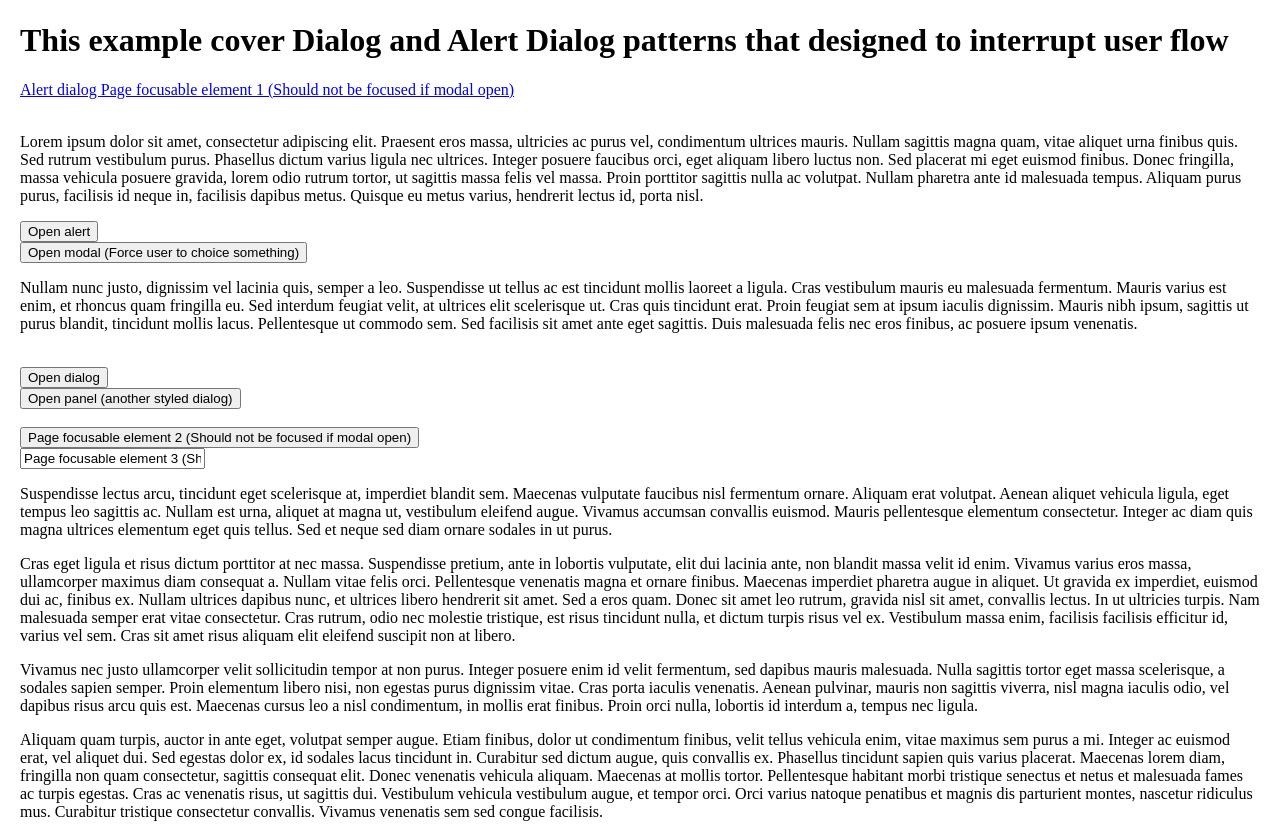
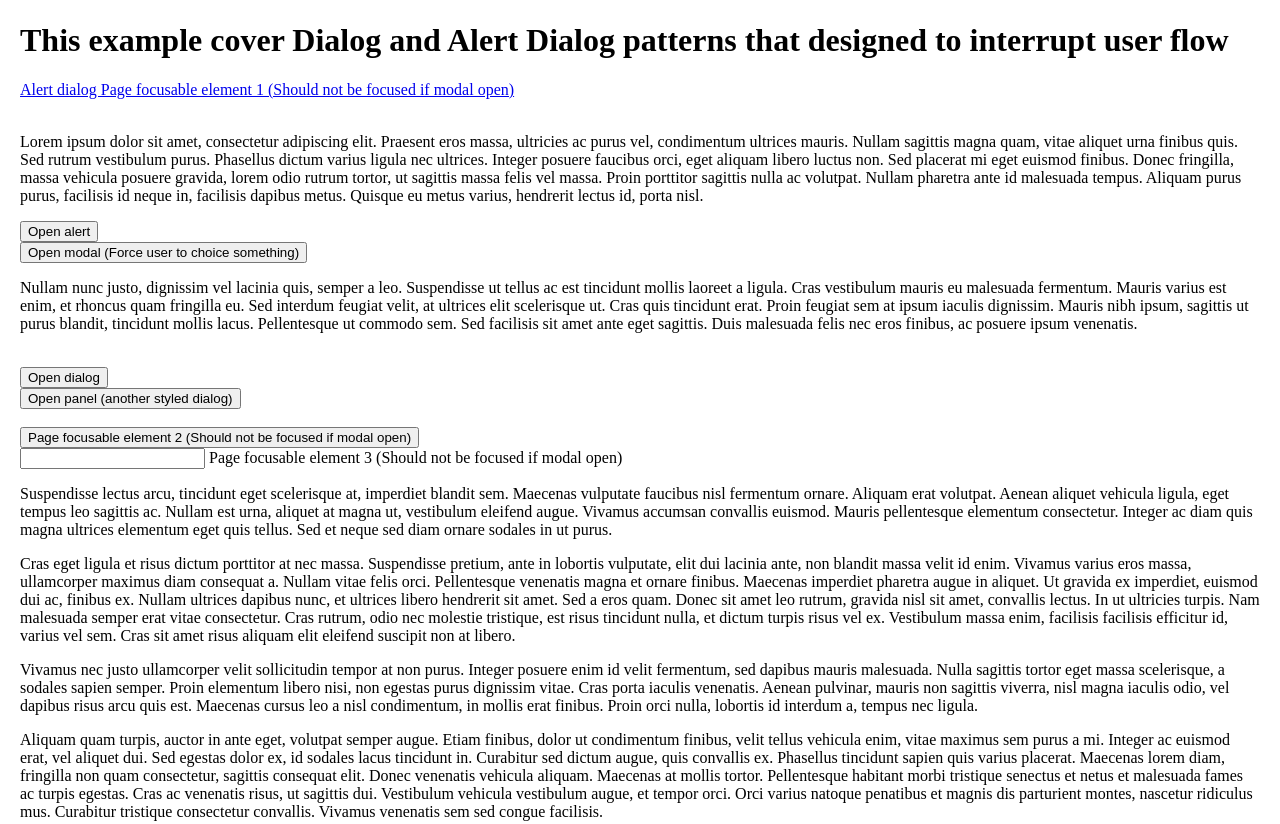
Before and after one commit to dimanech/aria-dialog, a website: page docs/index.html in a window 1280 px wide. Shown: the top 824 px of the page. Drawn offline with Linux system fonts and the light colour scheme.

Commit message:
UP: examples

```diff
--- a/index.html
+++ b/docs/index.html
@@ -276,7 +276,8 @@
 		<br>
 		<button>Page focusable element 2 (Should not be focused if modal open)</button>
 		<br>
-		<input type="text" value="Page focusable element 3 (Should not be focused if modal open)">
+		<input id="page-focusable-input" type="text" value=""/>
+		<label for="page-focusable-input">Page focusable element 3 (Should not be focused if modal open)</label>
 
 		<div id="lipsum">
 			<p>
@@ -337,7 +338,7 @@
 
 	</div>
 	<script type="module">
-		import { DialogManager } from './index.js';
+		import { DialogManager } from '../index.js';
 		window.dialogManager = new DialogManager();
 
 		document.querySelectorAll('[data-js-open-dialog]').forEach(button => {
```
Also changed, not shown: README.md, docs/dialog.css (renamed from dialog.css).
